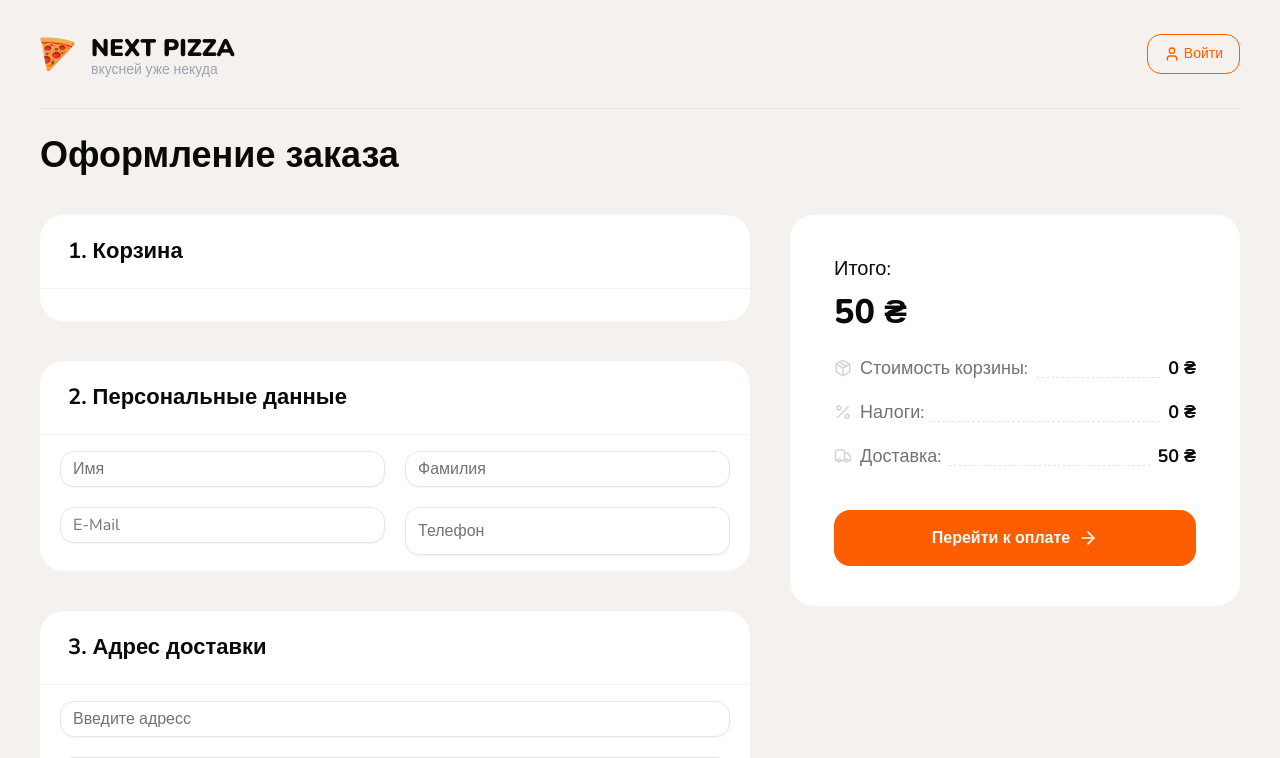
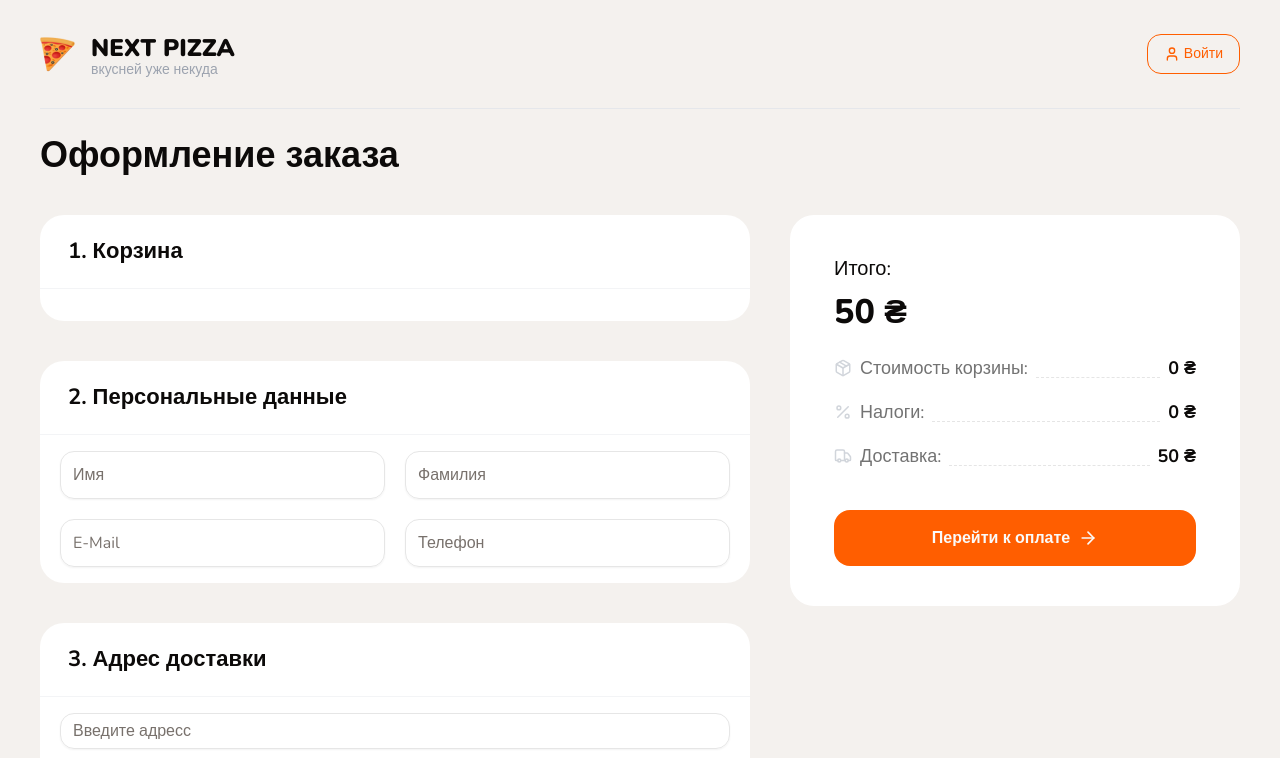
Before and after one commit to Kop1tes/NextPizza, a Next.js app in the folder next-pizza/: page /checkout in a window 1280 px wide. Shown: the top 758 px of the page. Built offline with nearby package versions, Linux system fonts and the light colour scheme.

Commit message:
modified checkout-personal-form, form-input

```diff
--- a/next-pizza/shared/components/shared/checkout/checkout-personal-form.tsx
+++ b/next-pizza/shared/components/shared/checkout/checkout-personal-form.tsx
@@ -1,7 +1,6 @@
 import React from "react";
 import { WhiteBlock } from "../whtie-block";
 import { FormInput } from "../form";
-import { Input } from "../../ui";
 
 interface Props {
     className?: string;
@@ -9,11 +8,11 @@ interface Props {
 
 export const CheckoutPersonalForm: React.FC<Props> = ({ className }) => {
     return (
-        <WhiteBlock title="2. Персональные данные">
+        <WhiteBlock title="2. Персональные данные" className={className}>
             <div className="grid grid-cols-2 gap-5">
-                <Input name="firstName" className="text-base" placeholder="Имя" />
-                <Input name="lastName" className="text-base" placeholder="Фамилия" />
-                <Input name="email" className="text-base" placeholder="E-Mail" />
+                <FormInput name="firstName" className="text-base" placeholder="Имя" />
+                <FormInput name="lastName" className="text-base" placeholder="Фамилия" />
+                <FormInput name="email" className="text-base" placeholder="E-Mail" />
                 <FormInput name="phone" className="text-base" placeholder="Телефон" />
             </div>
         </WhiteBlock>
--- a/next-pizza/shared/components/shared/form/form-input.tsx
+++ b/next-pizza/shared/components/shared/form/form-input.tsx
@@ -23,6 +23,10 @@ export const FormInput: React.FC<Props> = ({ className, name, label, required, .
     const value = watch(name);
     const errorText = errors[name]?.message as string;
 
+    const onClickClear = () => {
+        setValue(name, '', {shouldValidate: true});
+    }
+
     return (
         <div className={className}>
             {label && (
@@ -34,7 +38,7 @@ export const FormInput: React.FC<Props> = ({ className, name, label, required, .
             <div className="relative">
                 <Input className="h-12 text-md" {...register(name)} {...props} />
 
-                {value && <ClearButton />}
+                {value && <ClearButton onClick={onClickClear} />}
             </div>
 
             {errorText && <ErrorText text={errorText} className="mt-2" />}
```
